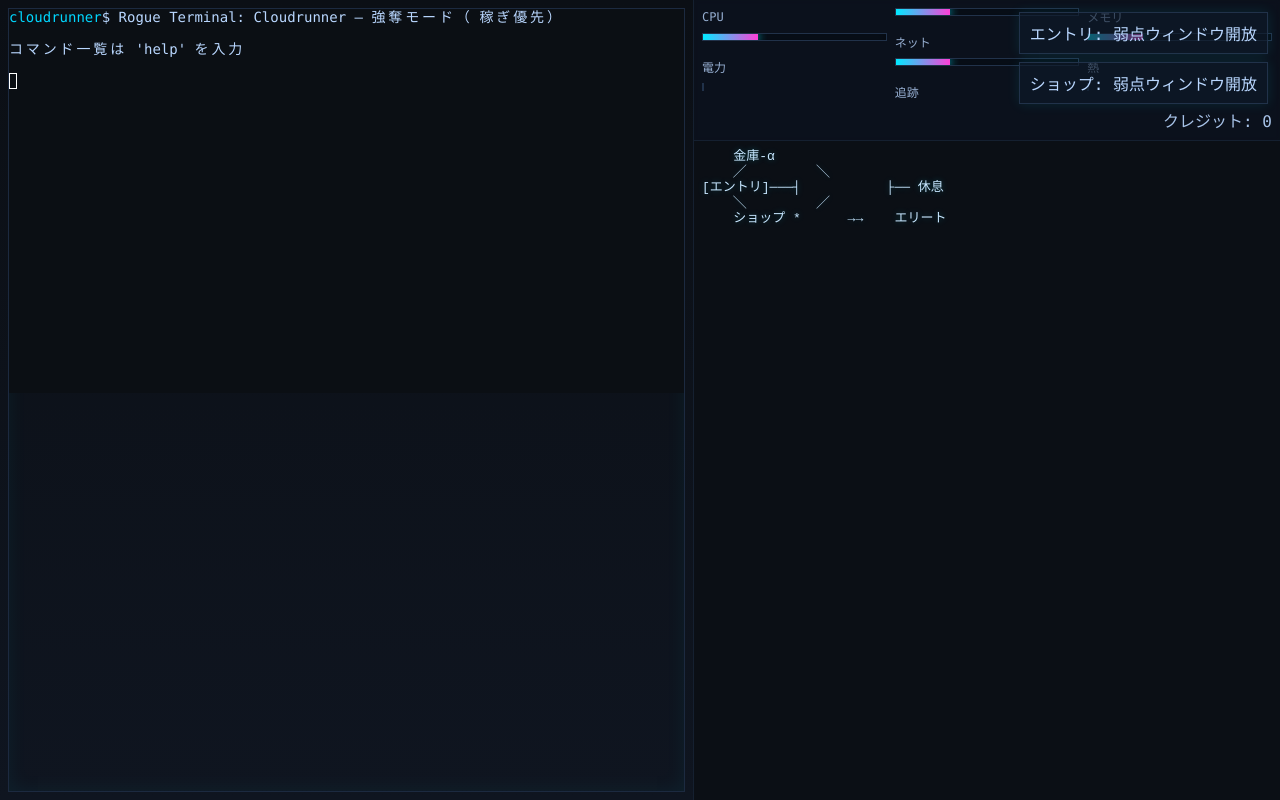
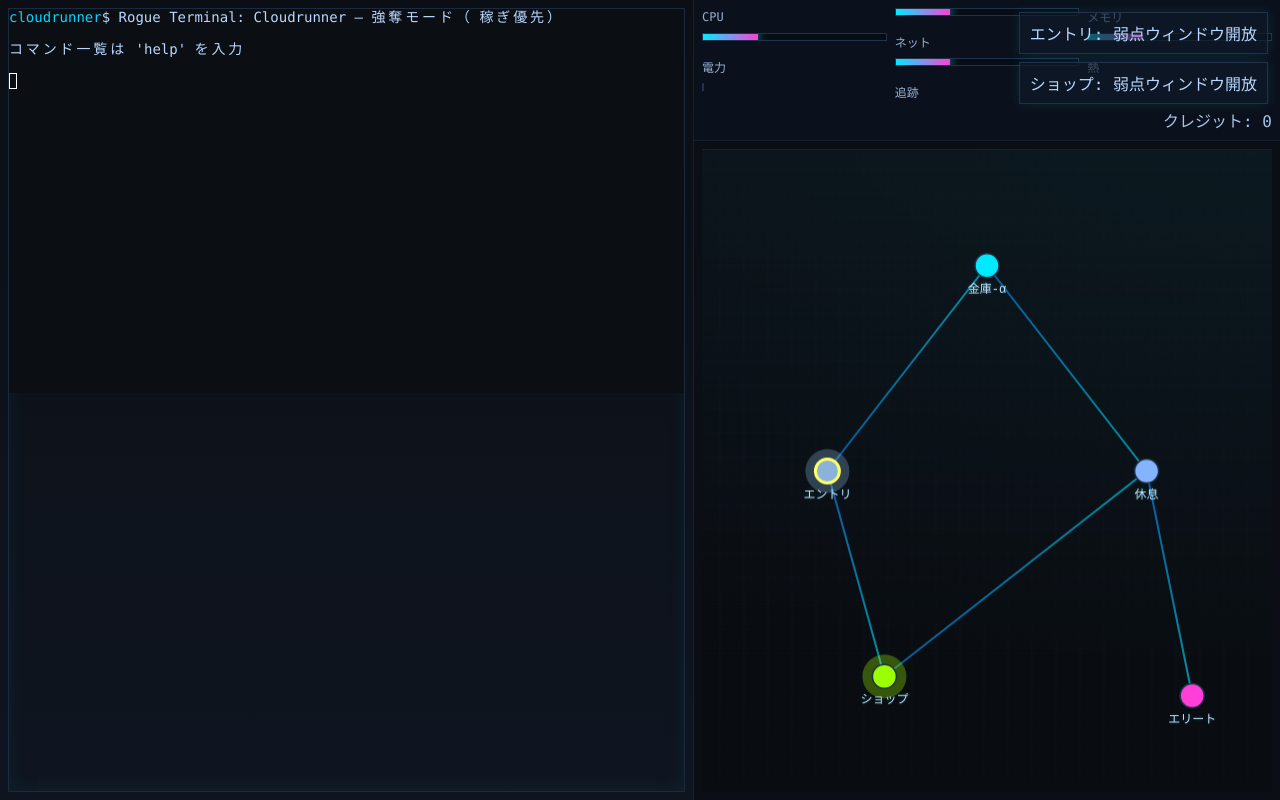
Before and after one commit to Switchman1015/cpp-original-game, a website built with Vite: page index.html in a window 1280 px wide. Built offline with nearby package versions, Linux system fonts and the light colour scheme.

Commit message:
マップをグラフィカルに表示

```diff
--- a/index.html
+++ b/index.html
@@ -23,7 +23,7 @@
           <div id="credits">クレジット: <span id="credits-val">0</span></div>
         </div>
         <div id="map-panel">
-          <pre id="map"></pre>
+          <canvas id="map-canvas"></canvas>
         </div>
         <div id="toasts"></div>
       </div>
--- a/src/main.ts
+++ b/src/main.ts
@@ -1,5 +1,6 @@
 import { initTerminal } from "./terminal";
-import { drawAsciiMap, makeInitialState, registerCoreCommands } from "./game";
+import { makeInitialState, registerCoreCommands } from "./game";
+import { drawMap } from "./map";
 
 type Daily = { seed: number; modifiers?: string[] };
 
@@ -38,7 +39,7 @@ loadDaily().then((daily) => {
   termApi.write("Rogue Terminal: Cloudrunner — 強奪モード（稼ぎ優先）\r\n");
   termApi.write("コマンド一覧は 'help' を入力\r\n");
 
-  const mapEl = document.getElementById("map")!;
+  const canvas = document.getElementById("map-canvas") as HTMLCanvasElement;
   const creditsEl = document.getElementById("credits-val")!;
 
   // simple RT loop
@@ -77,8 +78,8 @@ loadDaily().then((daily) => {
       }
     }
 
-    // map draw
-    mapEl.textContent = drawAsciiMap(state);
+    // map draw (Canvas)
+    drawMap(canvas, state);
     state.scheduler.step(dt);
     requestAnimationFrame(frame);
   }
--- /dev/null
+++ b/src/map.ts
@@ -0,0 +1,118 @@
+import type { GameState, Node } from "./game";
+import { isWeakOpen } from "./game";
+
+type Pt = { x: number; y: number };
+
+// 固定レイアウト（0..1 の正規化座標）
+const LAYOUT: Record<string, Pt> = {
+  "node-b": { x: 0.5, y: 0.18 },
+  "node-a": { x: 0.22, y: 0.5 },
+  "node-d": { x: 0.78, y: 0.5 },
+  "node-c": { x: 0.32, y: 0.82 },
+  "node-e": { x: 0.86, y: 0.85 },
+};
+
+function dpiResize(canvas: HTMLCanvasElement) {
+  const dpr = Math.max(1, window.devicePixelRatio || 1);
+  const rect = canvas.getBoundingClientRect();
+  const w = Math.max(200, Math.floor(rect.width));
+  const h = Math.max(160, Math.floor(rect.height));
+  if (canvas.width !== Math.floor(w * dpr) || canvas.height !== Math.floor(h * dpr)) {
+    canvas.width = Math.floor(w * dpr);
+    canvas.height = Math.floor(h * dpr);
+  }
+  const ctx = canvas.getContext("2d")!;
+  ctx.setTransform(dpr, 0, 0, dpr, 0, 0);
+  return { w, h, dpr };
+}
+
+function nodeColor(n: Node): string {
+  switch (n.kind) {
+    case "vault": return "#00eaff";
+    case "shop": return "#9cff00";
+    case "rest": return "#84b3ff";
+    case "elite": return "#ff3fd7";
+    default: return "#8bb3d9";
+  }
+}
+
+export function drawMap(canvas: HTMLCanvasElement, state: GameState) {
+  const { w, h } = dpiResize(canvas);
+  const ctx = canvas.getContext("2d")!;
+  // 背景グリッド
+  ctx.clearRect(0, 0, w, h);
+  ctx.save();
+  ctx.globalAlpha = 0.15;
+  ctx.strokeStyle = "#1b2a41";
+  ctx.lineWidth = 1;
+  const grid = 24;
+  for (let x = (w % grid); x < w; x += grid) { ctx.beginPath(); ctx.moveTo(x, 0); ctx.lineTo(x, h); ctx.stroke(); }
+  for (let y = (h % grid); y < h; y += grid) { ctx.beginPath(); ctx.moveTo(0, y); ctx.lineTo(w, y); ctx.stroke(); }
+  ctx.restore();
+
+  // 位置
+  const pos = (id: string): Pt => {
+    const p = LAYOUT[id] || { x: Math.random()*0.8+0.1, y: Math.random()*0.8+0.1 };
+    return { x: p.x * w, y: p.y * h };
+  };
+
+  // エッジ
+  const visited = new Set<string>();
+  ctx.lineWidth = 2;
+  for (const id in state.map.nodes) {
+    const n = state.map.nodes[id];
+    for (const to of n.neighbors) {
+      const key = id < to ? `${id}-${to}` : `${to}-${id}`;
+      if (visited.has(key)) continue;
+      visited.add(key);
+      const a = pos(id), b = pos(to);
+      const grad = ctx.createLinearGradient(a.x, a.y, b.x, b.y);
+      grad.addColorStop(0, "#0b8cff");
+      grad.addColorStop(1, "#00eaff");
+      ctx.strokeStyle = grad;
+      ctx.globalAlpha = 0.6;
+      ctx.beginPath();
+      ctx.moveTo(a.x, a.y);
+      ctx.lineTo(b.x, b.y);
+      ctx.stroke();
+    }
+  }
+
+  // ノード
+  const now = state.scheduler.time();
+  for (const id in state.map.nodes) {
+    const n = state.map.nodes[id];
+    const p = pos(id);
+    const r = 12;
+    // 発光
+    ctx.save();
+    ctx.translate(p.x, p.y);
+    const base = nodeColor(n);
+    // 弱点ウィンドウ演出
+    if (isWeakOpen(state, n)) {
+      const phase = (now % 1000) / 1000; // 0..1
+      ctx.globalAlpha = 0.25 + 0.25 * Math.sin(phase * Math.PI * 2);
+      ctx.fillStyle = base;
+      ctx.beginPath(); ctx.arc(0, 0, r + 10, 0, Math.PI * 2); ctx.fill();
+    }
+    // ノード本体
+    ctx.globalAlpha = 1;
+    ctx.fillStyle = base;
+    ctx.beginPath(); ctx.arc(0, 0, r, 0, Math.PI * 2); ctx.fill();
+    // 枠（現在地）
+    if (state.map.current === id) {
+      ctx.lineWidth = 3; ctx.strokeStyle = "#ffff66"; ctx.stroke();
+    } else {
+      ctx.lineWidth = 1.5; ctx.strokeStyle = "#21324a"; ctx.stroke();
+    }
+    // ラベル
+    ctx.font = "12px ui-monospace, monospace";
+    ctx.textAlign = "center";
+    ctx.textBaseline = "top";
+    ctx.fillStyle = "#c7e6ff";
+    ctx.shadowColor = "rgba(0,234,255,0.25)";
+    ctx.shadowBlur = 4;
+    ctx.fillText(n.name, 0, r + 6);
+    ctx.restore();
+  }
+}
--- a/styles.css
+++ b/styles.css
@@ -29,8 +29,8 @@ html, body, #app { height: 100%; margin: 0; background: var(--bg); color: var(--
 
 #credits { grid-column: span 3; text-align: right; opacity: 0.9; }
 
-#map-panel { padding: 8px; overflow: auto; }
-#map { margin: 0; line-height: 1.2; color: #c7e6ff; text-shadow: 0 0 6px rgba(0,234,255,0.25); }
+#map-panel { padding: 8px; overflow: hidden; position: relative; }
+#map-canvas { width: 100%; height: 100%; display: block; background: radial-gradient(1200px 600px at 100% -10%, rgba(0,234,255,0.05), transparent), linear-gradient(180deg, rgba(0,0,0,0) 0, rgba(0,0,0,0.2) 100%); border-top: 1px solid #152030; }
 
 #toasts { position: fixed; right: 12px; top: 12px; display: flex; flex-direction: column; gap: 8px; }
 .toast { background: #0f1a2aa8; border: 1px solid #21324a; padding: 8px 10px; color: var(--fg); box-shadow: 0 0 12px rgba(0,234,255,0.1); }
```
